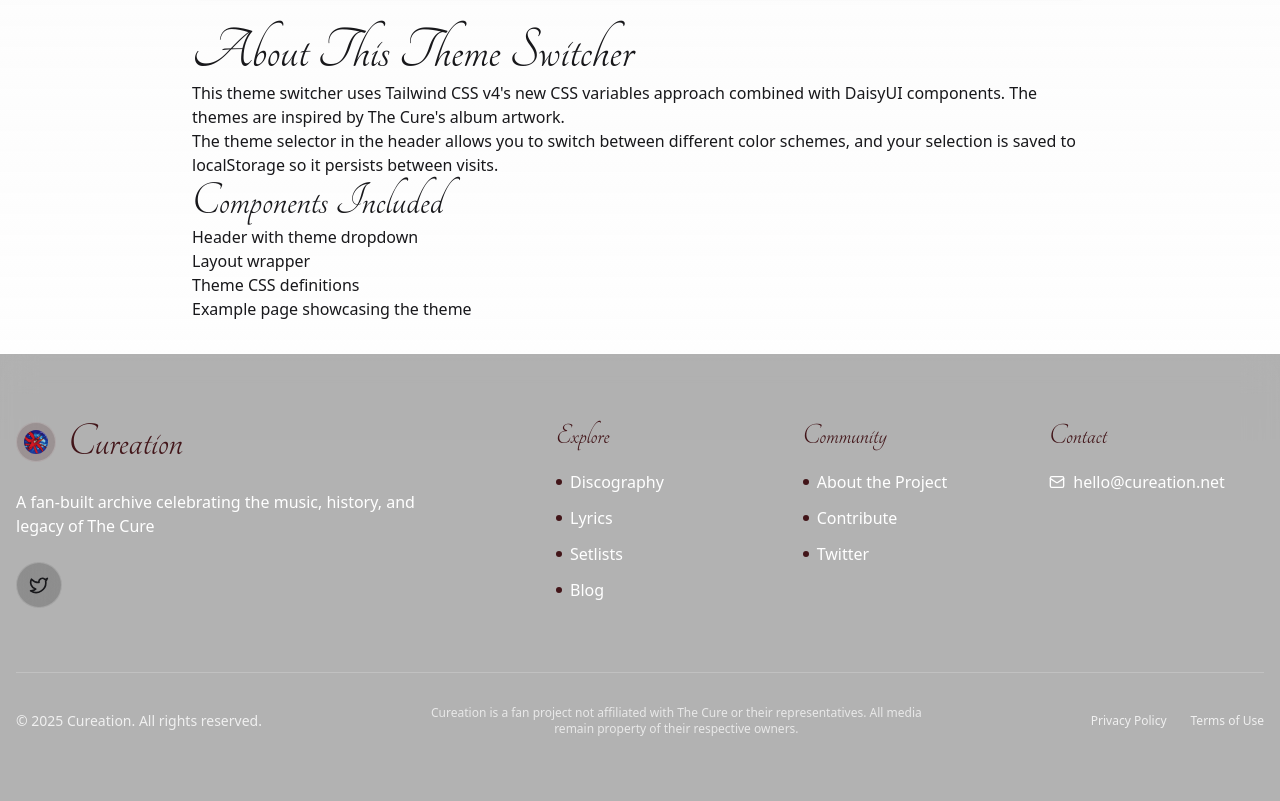
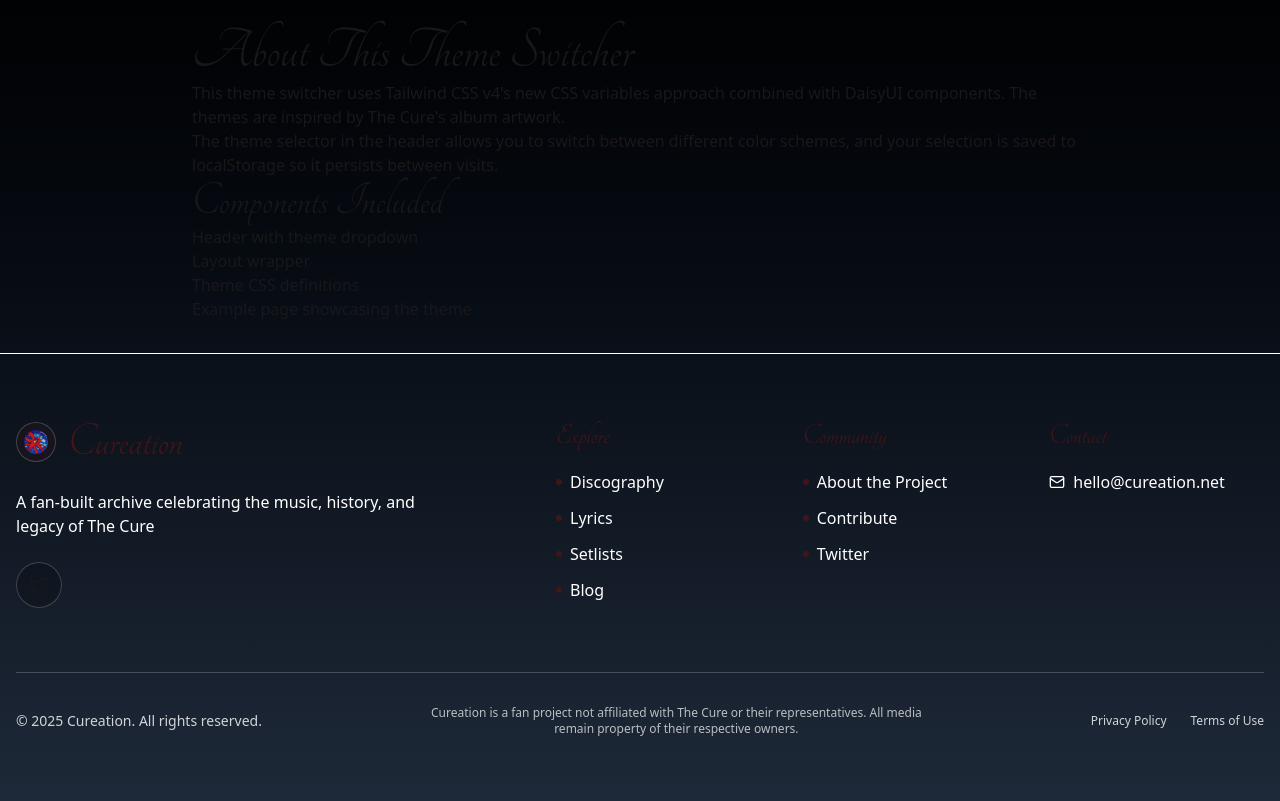
Before and after one commit to BernardMcWeeney/Cureation, an Astro site: page /test in a window 1280 px wide. Shown: the part 361-1162 px from the top of the page. Built offline with nearby package versions, Linux system fonts and the light colour scheme; Astro itself is replaced by a stand-in of ours.

Commit message:
added black background

```diff
--- a/src/components/Footer.astro
+++ b/src/components/Footer.astro
@@ -6,7 +6,8 @@
 ---
 
 <footer class="relative border-t border-white">
-  <div class="absolute inset-0 backdrop-blur-lg bg-black/30 -z-10"></div>
+  <!-- Fully opaque pitch-black overlay -->
+  <div class="absolute inset-0 bg-black -z-10"></div>
 
   <div class="responsive-container py-16">
     <div class="grid grid-cols-1 md:grid-cols-12 gap-12">
@@ -21,8 +22,7 @@
             />
           </div>
           <h3
-            class="m-0 font-display text-5xl text-primary group-hover:text-primary/80
-                   transition-colors duration-300"
+            class="m-0 font-display text-5xl text-primary group-hover:text-primary/80 transition-colors duration-300"
           >
             {siteConfig.logo.text}
           </h3>
@@ -40,8 +40,7 @@
               href={siteConfig.social.twitter}
               target="_blank"
               rel="noopener noreferrer"
-              class="p-3 rounded-full border border-white/20 backdrop-blur-md bg-black/20
-                     hover:bg-primary/20 hover:border-primary/30 transition-all duration-300"
+              class="p-3 rounded-full border border-white/20 backdrop-blur-md bg-black/20 hover:bg-primary/20 hover:border-primary/30 transition-all duration-300"
               aria-label="Twitter"
             >
               <svg
@@ -76,8 +75,7 @@
                 <li>
                   <a
                     href={link.path}
-                    class="text-white hover:text-primary transition-colors duration-300
-                           flex items-center gap-2"
+                    class="text-white hover:text-primary transition-colors duration-300 flex items-center gap-2"
                     target={link.external ? "_blank" : undefined}
                     rel={link.external ? "noopener noreferrer" : undefined}
                   >
@@ -99,8 +97,7 @@
                 <li>
                   <a
                     href={link.path}
-                    class="text-white hover:text-primary transition-colors duration-300
-                           flex items-center gap-2"
+                    class="text-white hover:text-primary transition-colors duration-300 flex items-center gap-2"
                     target={link.external ? "_blank" : undefined}
                     rel={link.external ? "noopener noreferrer" : undefined}
                   >
@@ -119,8 +116,7 @@
             </h4>
             <a
               href={`mailto:${siteConfig.contact.email}`}
-              class="text-white hover:text-primary transition-colors duration-300
-                     flex items-center gap-2 mb-6"
+              class="text-white hover:text-primary transition-colors duration-300 flex items-center gap-2 mb-6"
             >
               <svg
                 xmlns="http://www.w3.org/2000/svg"
--- a/src/layouts/Layout.astro
+++ b/src/layouts/Layout.astro
@@ -66,10 +66,9 @@
   <!-- Custom slot for additional head elements -->
   <slot name="head" />
 </head>
-<body class={`min-h-screen flex flex-col ${pageClass}`}>
+<body class={`min-h-screen flex flex-col bg-gradient-to-b from-black to-gray-800 ${pageClass}`}>
   <!-- Gradient overlay for depth -->
   <div class="fixed inset-0 bg-gradient-to-b from-base-300/20 to-base-300/5 pointer-events-none -z-50"></div>
-
 
   <!-- Main layout structure -->
   <Header />
--- a/src/layouts/MainLayout.astro
+++ b/src/layouts/MainLayout.astro
@@ -80,10 +80,9 @@
   <!-- Custom slot for additional head elements -->
   <slot name="head" />
 </head>
-<body class={`min-h-screen flex flex-col ${pageClass}`}>
+<body class={`min-h-screen flex flex-col bg-gradient-to-b from-black to-gray-800 ${pageClass}`}>
   <!-- Gradient overlay for depth -->
   <div class="fixed inset-0 bg-gradient-to-b from-base-300/20 to-base-300/5 pointer-events-none -z-50"></div>
-
 
   <!-- Main layout structure -->
   <Header />
```
